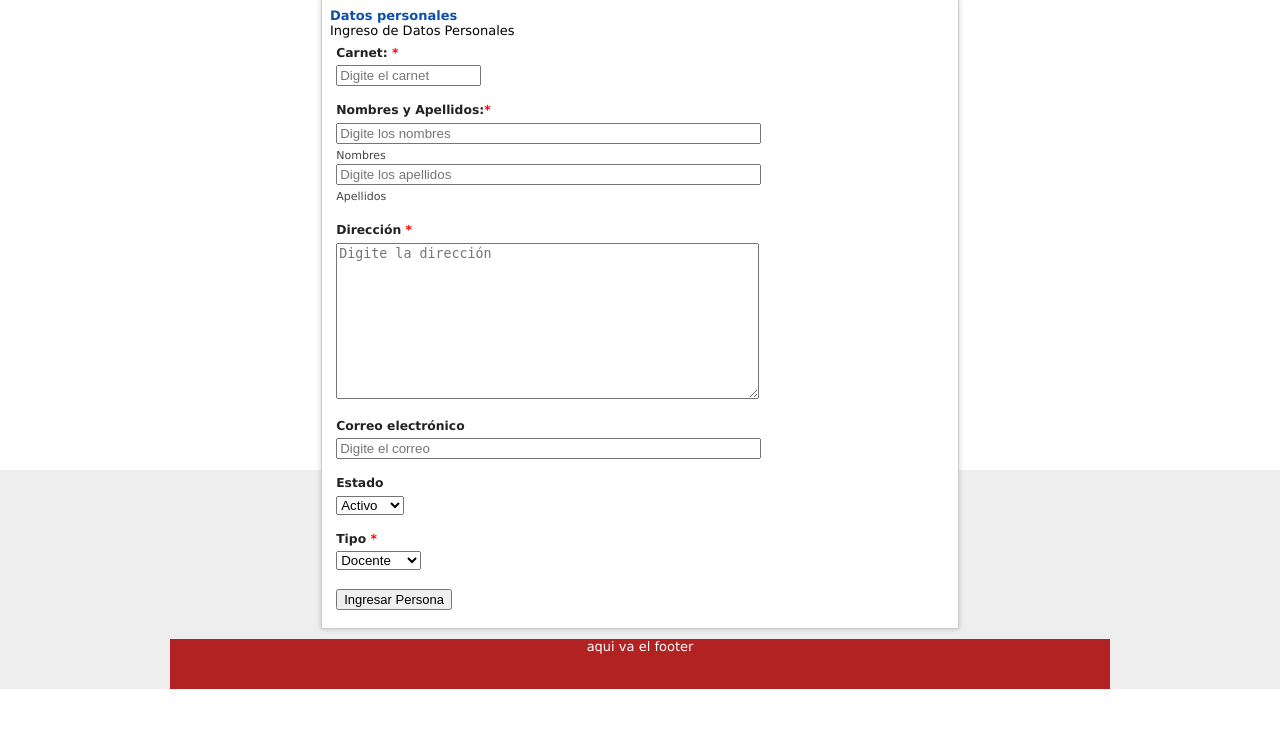
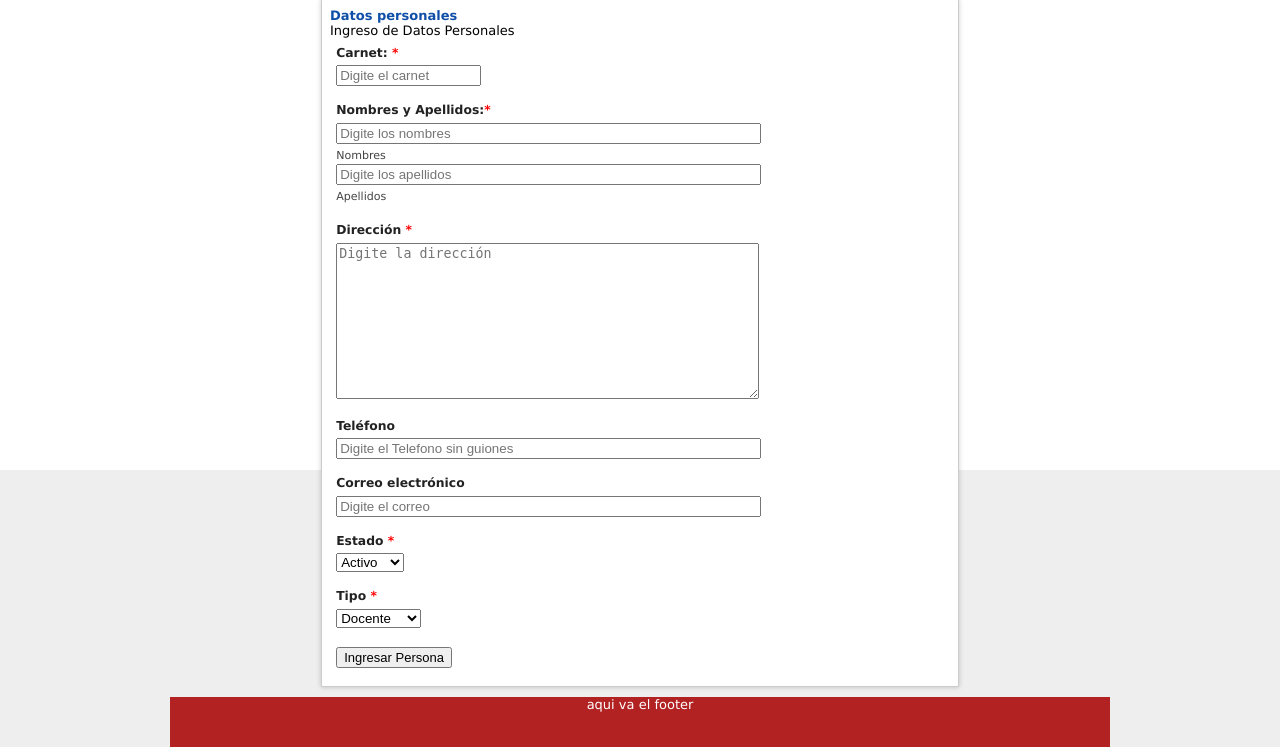
Before and after one commit to jeici/siatg, a CodeIgniter app: page /siatg/index.php/persona/index in a window 1280 px wide. Shown: the part 347-1094 px from the top of the page. Before the commit the page ends 1036 px from the top, so only its background shows below. Run offline with CodeIgniter, Linux system fonts and the light colour scheme; tables that the repository leaves empty or names only in its code hold one stand-in row (values such as "Sample post"); some libraries are stand-ins or nearby versions; some web fonts are replaced.

Commit message:
por fin ya esta completom el insertar persona ya ingresa telefono y tema de tg correctamente

```diff
--- a/application/controllers/persona.php
+++ b/application/controllers/persona.php
@@ -10,15 +10,21 @@ class Persona extends CI_Controller{
                 $this->load->library('form_validation');
                 $this->load->model('persona_model','per',TRUE);
 
+
 	}
 
 	function index(){
+            $item=$this->per->obtener_tg();
+            $item2=$this->per->obtener_carrera();
             $data['title']='SISTEMA DE ADMINISTARCION DE TRABAJOS DE GRADUACION';//esta variable se imprime en el
             //header en el tag title
             $data['main_content']='form_persona';
              $data['title']='Ingresar Persona';
+             $data['item']=$item; //asigno el array dentro de la variable data
+             $data['item2']=$item2;
             $this->load->view('includes/template',$data);
 
+             //$this->load->view('includes/template2',$data);
 
            // $data['main_content']='contenido2';// este array hace referencia a la variable $main_content del template.php
            // $data['title']='SISTEMA DE ADMINISTARCION DE TRABAJOS DE GRADUACION';//esta variable se imprime en el header en el tag title
@@ -48,14 +54,17 @@ class Persona extends CI_Controller{
 	      $mail = $this->input->post('correo');
 	      $state = $this->input->post('estado');
               $tipe = $this->input->post('Tipo');
-
+              $title= $this->input->post('titulo');
+              $trabg = $this->input->post('tg');
+              $telef = $this->input->post('telefono');
+              $car = $this->input->post('carrera');
 
 
 
 
 
 	    // $this->verificar_datos_persona();
- $insert = $this->per->agregar_persona($carn,1,1,$nombs,$apell,$dire, $mail,$state,$tipe);
+ $insert = $this->per->agregar_persona($carn,$car,1,$nombs,$apell,$dire, $mail,$state,$tipe,$title,$trabg,$telef);
 
          foreach ($insert as $valor)
          {
--- a/application/models/persona_model.php
+++ b/application/models/persona_model.php
@@ -10,7 +10,7 @@ class Persona_model extends CI_Controller{
 
 
 
-    function agregar_persona($carnet_p,$id_carr, $id_tele,  $name, $ape , $dir, $email, $status, $type){
+    function agregar_persona($carnet_p,$id_carr, $id_tele,  $name, $ape , $dir, $email, $status, $type, $titlo,$idtrag,$tele){
 		$sql = "select prc_ins_persona('";
 		$sql.=$carnet_p."',";
 		$sql.=$id_carr.",";
@@ -20,7 +20,12 @@ class Persona_model extends CI_Controller{
 		$sql.="'".$dir."',";
 		$sql.="'".$email."',";
 		$sql.="'".$status."',";
-		$sql.="'".$type."')";
+		$sql.="'".$type."',";
+                $sql.="'".$titlo."',";
+		$sql.=$idtrag.",";
+                $sql.=$tele.")";
+
+
 
 		$query = $this->db->query($sql);
 
@@ -38,7 +43,25 @@ class Persona_model extends CI_Controller{
 
 	}
 
+        function obtener_tg(){
+	$query= $this->db->query("SELECT * FROM trabajograduacion;");
+		$item=array();
+		foreach ($query->result_array() as $campo){
+			$item[$campo['id_trabajog']]=$campo['tema'];	//darle formato al array para que me funcione con el dropbox
+		}
 
+		return $item;
 
+        }
 
+         function obtener_carrera(){
+	$query= $this->db->query("SELECT * FROM carrera;");
+		$item2=array();
+		foreach ($query->result_array() as $campo){
+			$item2[$campo['id_carrera']]=$campo['nombre_carrera'];	//darle formato al array para que me funcione con el dropbox
+		}
+
+		return $item2;
+
+        }
 }
--- a/application/views/form_persona.php
+++ b/application/views/form_persona.php
@@ -65,6 +65,16 @@ Datos personales
               'maxlength'   => '30',
               'placeholder' => 'Digite la dirección',
             );
+
+         $data_tel = array(
+              'name'        => 'telefono',
+              'id'          => 'id_telefono',
+              'value'       => set_value('telefono'),
+              'maxlength'   => '9',
+              'size'        => '50',
+
+              'placeholder' => 'Digite el Telefono sin guiones',
+            );
         $data_correo = array(
               'name'        => 'correo',
               'id'          => 'id_correo',
@@ -93,7 +103,7 @@ Datos personales
 
               'placeholder' => 'Digite el Título',
             );
-        $data_tg = array(
+       /* $data_tg = array(
               'name'        => 'tg',
               'id'          => 'id_tg',
               'value'       => set_value('tg'),
@@ -101,8 +111,9 @@ Datos personales
               'size'        => '50',
 
               'placeholder' => 'Digite el ID de trabajo de Graduación',
-            );
-
+            );*/
+        $data_tg=$item;//recupero el array aqui.
+        $data_carrera=$item2;//recupero el array aqui.
         ?>
 
 
@@ -156,8 +167,18 @@ Dirección
 </li>
 <li id="foli11" class="notranslate      ">
 <label class="desc" id="title11" for="Field11">
+Teléfono
+</label>
+<div>
+<?php echo form_input($data_tel);?>
+<?php echo form_error('nombre');?>
+</div>
+</li>
+<li id="foli11" class="notranslate      ">
+<label class="desc" id="title11" for="Field11">
 Correo electrónico
 </label>
+
 <div>
 <?php echo form_input($data_correo);?>
 <?php echo form_error('correo');?>
@@ -167,7 +188,7 @@ Correo electrónico
 <fieldset>
 <![if !IE | (gte IE 8)]>
 <legend id="title12" class="desc">
-Estado
+Estado  <span id="req_2" class="req">*</span>
 </legend>
 <![endif]>
 <!--[if lt IE 8]>
@@ -207,9 +228,22 @@ Tipo
 <!campos que permenace ocultos si no se selecciona estudiante>
 
 <div id="id_tg" style="display:none">
-<?php echo form_input($data_tg);?>
-<?php echo form_error('titulo');?>
+<label class="desc" id="title11" for="Field11">
+Tema Trabajo de Graduación
+</label>
+
+<?php echo form_dropdown('tg', $data_tg,1);
+//<?php echo form_error('titulo');?>
+<label class="desc" id="title11" for="Field11">
+Carrera
+</label>
+
+<?php echo form_dropdown('carrera', $data_carrera,1);
+//<?php echo form_error('titulo');?>
+
 </div>
+
+
 
 
 
--- a/application/views/includes/template.php
+++ b/application/views/includes/template.php
@@ -1,7 +1,12 @@
 <?php
 $this->load->view('includes/header'); //aqui creamos el encabezado
 $this->load->view('includes/header_ci');
-$this->load->view($main_content); //esta variable servira para pasar el contenido a la vista
+//$this->load->view($main_content); //esta variable servira para pasar el contenido a la vista
+$llenado['item']=$item;
+$llenado2['item2']=$item2;
+
+$this->load->view($main_content,$llenado,$llenado2);
+
 $this->load->view('includes/footer');//esta variable carga el footer en la vista
 /*
  * To change this template, choose Tools | Templates
```
